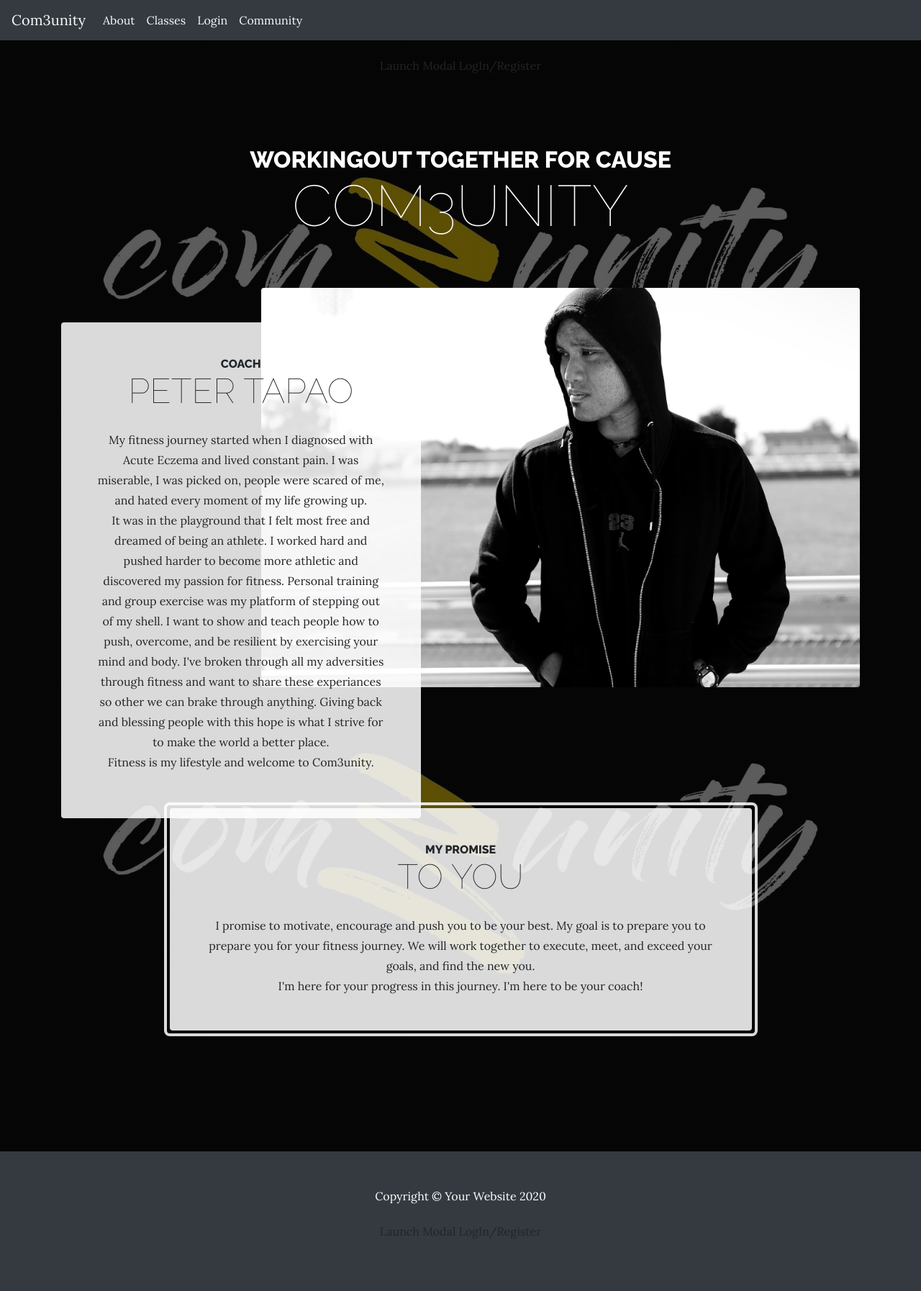
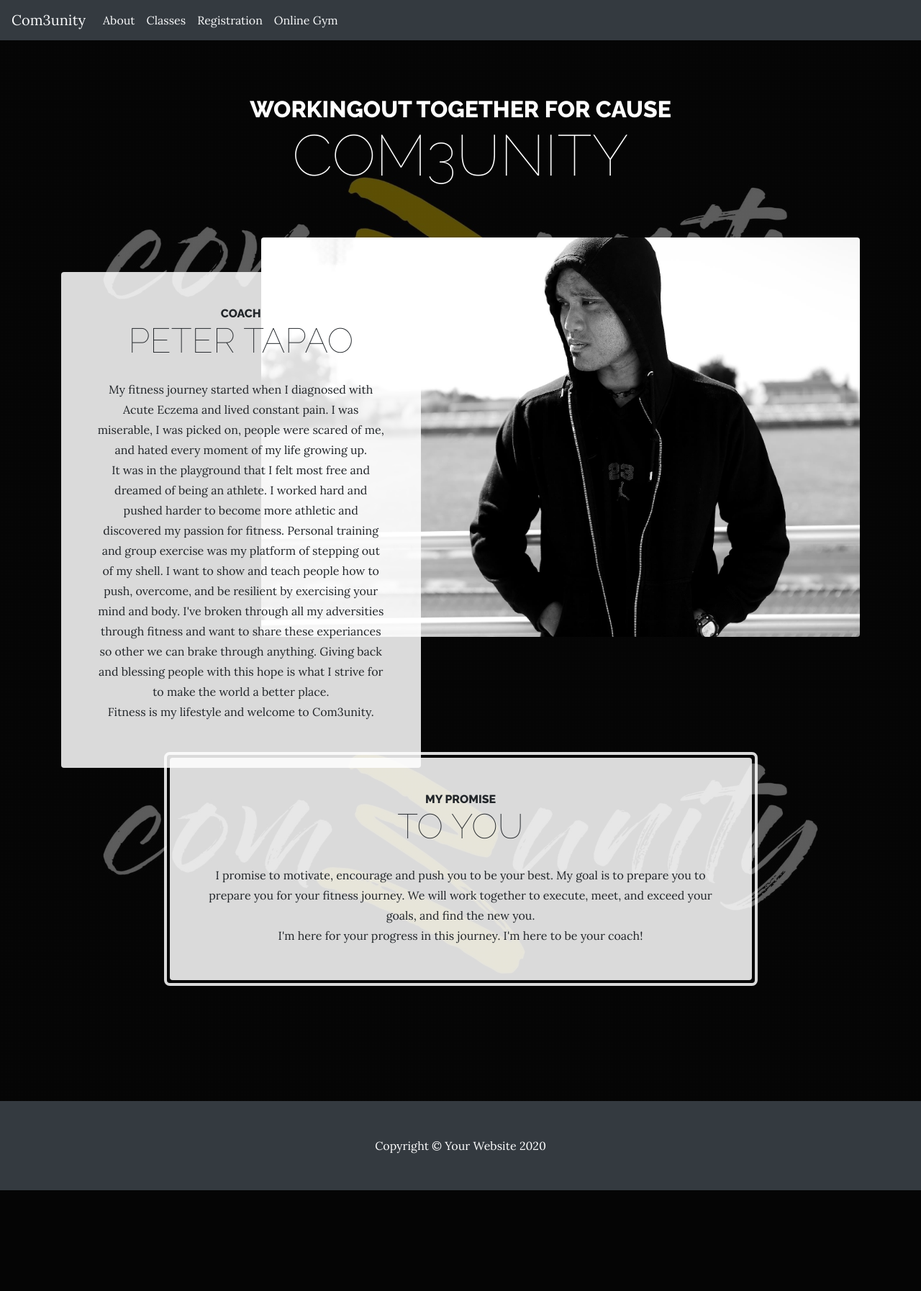
Before and after one commit to proj-algos-july2020/solo_project_jeffJ, a Django app: page / in a window 1280 px wide. Shown: the whole page at 72% size. After the commit the page ends 1654 px from the top, so only its background shows below. Run offline with Django 3.2, Linux system fonts and the light colour scheme; some libraries are stand-ins or nearby versions.

Commit message:
finalized index and modal pop up routes needing to be added and needing to import zoom meeting into project

```diff
--- a/petesapp/templates/index.html
+++ b/petesapp/templates/index.html
@@ -4,13 +4,20 @@
 <head>
     <meta charset="UTF-8">
     <meta name="viewport" content="width=device-width, initial-scale=1.0">
-    <title>Document</title>
+    <title>Com3unity Fitness</title>
 
 
     <link rel="stylesheet" href="https://stackpath.bootstrapcdn.com/bootstrap/4.3.1/css/bootstrap.min.css" integrity="sha384-ggOyR0iXCbMQv3Xipma34MD+dH/1fQ784/j6cY/iJTQUOhcWr7x9JvoRxT2MZw1T" crossorigin="anonymous">
 
     <link href="https://fonts.googleapis.com/css?family=Raleway:100,100i,200,200i,300,300i,400,400i,500,500i,600,600i,700,700i,800,800i,900,900i" rel="stylesheet">
     <link href="https://fonts.googleapis.com/css?family=Lora:400,400i,700,700i" rel="stylesheet">
+
+    <script src="https://apis.google.com/js/platform.js" async defer></script>
+    <meta name="google-signin-client_id" content="YOUR_CLIENT_ID.apps.googleusercontent.com">
+
+    <div id="fb-root"></div>
+    <script async defer crossorigin="anonymous" src="https://connect.facebook.net/en_US/sdk.js#xfbml=1&version=v8.0&appId=649411619055809&autoLogAppEvents=1" nonce="zceEojnQ"></script>
+
 
     {% load static %}
     <link rel="stylesheet" href="{% static 'css/index.css' %}">
@@ -19,7 +26,7 @@
 </head>
 <body>
 
-  <!-- floating -->
+  <!-- nav bar -->
   <nav class="navbar navbar-expand-lg navbar-light bg-dark">
     <a class="navbar-brand text-light" href="/" > Com3unity </a>
     <button class="navbar-toggler" type="button" data-toggle="collapse" data-target="#navbarSupportedContent" aria-controls="navbarSupportedContent" aria-expanded="false" aria-label="Toggle navigation">
@@ -34,14 +41,16 @@
         <li class="nav-item">
           <a class="nav-link text-light" href="/classes">Classes</a>
         </li>
-        <!-- Trigger the modal with a button -->
+        <!-- Trigger the modal registration -->
         <li class="nav-item">
-            <a class="nav-link text-light" href="" data-toggle="modal" data-target="#modalLRForm">Login</a>
+            <a class="nav-link text-light" href="" data-toggle="modal" data-target="#modalRegistration">Registration</a>
           </li>
         </li>
+        <!-- Trigger the modal login to gym -->
         <li class="nav-item">
-          <a class="nav-link  text-light" href="#">Community</a>
+          <a class="nav-link text-light" href="" data-toggle="modal" data-target="#modalLogin">Online Gym</a>
         </li>
+      </li>
       </ul>
       <form class="form-inline my-2 my-lg-0">
       </form>
@@ -49,115 +58,80 @@
   </nav>
 
 
-</div>
-
-  <!--Modal: Login / Register Form-->
-  <div class="modal fade" id="modalLRForm" tabindex="-1" role="dialog" aria-labelledby="myModalLabel" aria-hidden="true">
-    <div class="modal-dialog cascading-modal" role="document">
-      <!--Content-->
+  <!--Modal: Registrations -->
+  <div class="modal fade" id="modalRegistration" tabindex="-1" role="dialog" aria-labelledby="exampleModalLabel" aria-hidden="true">
+    <div class="modal-dialog" role="document">
       <div class="modal-content">
-
-        <!--Modal cascading tabs-->
-        <div class="modal-c-tabs">
-
-          <!-- Nav tabs -->
-          <ul class="nav nav-tabs md-tabs tabs-2 light-blue darken-3" role="tablist">
-            <li class="nav-item">
-              <a class="nav-link active" data-toggle="tab" href="#panel7" role="tab"><i class="fas fa-user mr-1"></i>
-                Login</a>
-            </li>
-            <li class="nav-item">
-              <a class="nav-link" data-toggle="tab" href="#panel8" role="tab"><i class="fas fa-user-plus mr-1"></i>
-                Register</a>
-            </li>
-          </ul>
-
-          <!-- Tab panels -->
-          <div class="tab-content">
-            <!--Panel 7-->
-            <div class="tab-pane fade in show active" id="panel7" role="tabpanel">
-
-              <!--Body-->
-              <div class="modal-body mb-1">
-                <div class="md-form form-sm mb-5">
-                  <i class="fas fa-envelope prefix"></i>
-                  <input type="email" id="modalLRInput10" class="form-control form-control-sm validate">
-                  <label data-error="wrong" data-success="right" for="modalLRInput10">Your email</label>
-                </div>
-
-                <div class="md-form form-sm mb-4">
-                  <i class="fas fa-lock prefix"></i>
-                  <input type="password" id="modalLRInput11" class="form-control form-control-sm validate">
-                  <label data-error="wrong" data-success="right" for="modalLRInput11">Your password</label>
-                </div>
-                <div class="text-center mt-2">
-                  <button class="btn btn-info">Log in <i class="fas fa-sign-in ml-1"></i></button>
-                </div>
-              </div>
-              <!--Footer-->
-              <div class="modal-footer">
-                <div class="options text-center text-md-right mt-1">
-                  <p>Not a member? <a href="#" class="blue-text">Sign Up</a></p>
-                  <p>Forgot <a href="#" class="blue-text">Password?</a></p>
-                </div>
-                <button type="button" class="btn btn-outline-info waves-effect ml-auto" data-dismiss="modal">Close</button>
-              </div>
-
+        <div class="modal-header">
+          <h5 class="modal-title" id="exampleModalLabel">Registration</h5>
+          <button type="button" class="close" data-dismiss="modal" aria-label="Close">
+            <span aria-hidden="true">&times;</span>
+          </button>
+        </div>
+        <div class="modal-body">
+          <form>
+            <div class="form-group">
+              <label for="recipient-name" class="col-form-label">Email</label>
+              <input type="text" class="form-control" id="email">
             </div>
-            <!--/.Panel 7-->
-
-            <!--Panel 8-->
-            <div class="tab-pane fade" id="panel8" role="tabpanel">
-
-              <!--Body-->
-              <div class="modal-body">
-                <div class="md-form form-sm mb-5">
-                  <i class="fas fa-envelope prefix"></i>
-                  <input type="email" id="modalLRInput12" class="form-control form-control-sm validate">
-                  <label data-error="wrong" data-success="right" for="modalLRInput12">Your email</label>
-                </div>
-
-                <div class="md-form form-sm mb-5">
-                  <i class="fas fa-lock prefix"></i>
-                  <input type="password" id="modalLRInput13" class="form-control form-control-sm validate">
-                  <label data-error="wrong" data-success="right" for="modalLRInput13">Your password</label>
-                </div>
-
-                <div class="md-form form-sm mb-4">
-                  <i class="fas fa-lock prefix"></i>
-                  <input type="password" id="modalLRInput14" class="form-control form-control-sm validate">
-                  <label data-error="wrong" data-success="right" for="modalLRInput14">Repeat password</label>
-                </div>
-
-                <div class="text-center form-sm mt-2">
-                  <button class="btn btn-info">Sign up <i class="fas fa-sign-in ml-1"></i></button>
-                </div>
-
-              </div>
-              <!--Footer-->
-              <div class="modal-footer">
-                <div class="options text-right">
-                  <p class="pt-1">Already have an account? <a href="#" class="blue-text">Log In</a></p>
-                </div>
-                <button type="button" class="btn btn-outline-info waves-effect ml-auto" data-dismiss="modal">Close</button>
-              </div>
+            <div class="form-group">
+              <label for="recipient-name" class="col-form-label">User Name</label>
+              <input type="text" class="form-control" id="username">
             </div>
-            <!--/.Panel 8-->
-          </div>
-
+            <div class="form-group">
+              <label for="recipient-name" class="col-form-label">Password</label>
+              <input type="text" class="form-control" id="password">
+            </div>
+            <label for="recipient-name" class="col-form-label">Confirm Password</label>
+            <input type="text" class="form-control" id="cpassword">
+          </form>
+          <!-- google login -->
+          <div class="g-signin2" data-onsuccess="onSignIn"></div>
+          <!-- facebook login -->
+          <div class="fb-login-button" data-size="small" data-button-type="continue_with" data-layout="default" data-auto-logout-link="false" data-use-continue-as="false" data-width=""></div>
+        </div>
+        <div class="modal-footer">
+          <button type="button" class="btn btn-secondary" data-dismiss="modal">Close</button>
+          <button type="button" class="btn btn-primary">Register</button>
         </div>
       </div>
-      <!--/.Content-->
     </div>
   </div>
-  <!--Modal: Login / Register Form-->
+   <!--Modal: Registrations -->
+   <div class="modal fade" id="modalLogin" tabindex="-1" role="dialog" aria-labelledby="exampleModalLabel" aria-hidden="true">
+    <div class="modal-dialog" role="document">
+      <div class="modal-content">
+        <div class="modal-header">
+          <h5 class="modal-title" id="exampleModalLabel">Login</h5>
+          <button type="button" class="close" data-dismiss="modal" aria-label="Close">
+            <span aria-hidden="true">&times;</span>
+          </button>
+        </div>
+        <div class="modal-body">
+          <form>
+            <div class="form-group">
+              <label for="recipient-name" class="col-form-label">User Name</label>
+              <input type="text" class="form-control" id="username">
+            </div>
+            <div class="form-group">
+              <label for="recipient-name" class="col-form-label">Password</label>
+              <input type="text" class="form-control" id="Password">
+            </div>
+          </form>
+          <!-- google login -->
+          <div class="g-signin2" data-onsuccess="onSignIn"></div>
+          <!-- facebook login -->
+          <div class="fb-login-button" data-size="small" data-button-type="continue_with" data-layout="default" data-auto-logout-link="false" data-use-continue-as="false" data-width=""></div>
+        </div>
+        <div class="modal-footer">
+          <button type="button" class="btn btn-secondary" data-dismiss="modal">Close</button>
+          <button type="button" class="btn btn-primary">Login</button>
+        </div>
+      </div>
+    </div>
+  </div>
 
-<div class="text-center">
-  <a href="" class="btn btn-default btn-rounded my-3" data-toggle="modal" data-target="#modalLRForm">Launch
-    Modal LogIn/Register</a>
-</div>
 
- <!-- body intergrated -->
 
   <h1 class="site-heading text-center text-white d-none d-lg-block">
     <span class="site-heading-upper text-white mb-3">Workingout together for cause</span>
@@ -211,14 +185,7 @@
     </div>
 
 
-
-
-<div class="text-center">
-  <a href="" class="btn btn-default btn-rounded my-3" data-toggle="modal" data-target="#modalLRForm">Launch
-    Modal LogIn/Register</a>
 </div>
-
-  </div>
     <script src="https://code.jquery.com/jquery-3.3.1.slim.min.js" integrity="sha384-q8i/X+965DzO0rT7abK41JStQIAqVgRVzpbzo5smXKp4YfRvH+8abtTE1Pi6jizo" crossorigin="anonymous"></script>
     <script src="https://cdnjs.cloudflare.com/ajax/libs/popper.js/1.14.7/umd/popper.min.js" integrity="sha384-UO2eT0CpHqdSJQ6hJty5KVphtPhzWj9WO1clHTMGa3JDZwrnQq4sF86dIHNDz0W1" crossorigin="anonymous"></script>
     <script src="https://stackpath.bootstrapcdn.com/bootstrap/4.3.1/js/bootstrap.min.js" integrity="sha384-JjSmVgyd0p3pXB1rRibZUAYoIIy6OrQ6VrjIEaFf/nJGzIxFDsf4x0xIM+B07jRM" crossorigin="anonymous"></script>
--- a/petesapp/urls.py
+++ b/petesapp/urls.py
@@ -4,12 +4,11 @@ from . import views
 urlpatterns = [
     path('', views.index),
     path('classes', views.classes),
-    path('appointment', views.appointment)
+    path('gym', views.gym),
 
     # path('login', views.login),
     # path('registration', views.registration),
     # path('reg', views.regPost),
-    # path('user', views.userPage),
     # path('comments', views.comments),
     # path('logout', views.logout),
     # path('chat', views.chat),
--- a/petesapp/views.py
+++ b/petesapp/views.py
@@ -12,13 +12,10 @@ def index(request):
 def classes(req):
     return render(req, 'classes.html')
 
-def appointment(req):
-    return render(req, 'appointment.html')
-
 def registration(request):
     return render(request, 'registration.html')
 
-def userPage(request):
+def gym(request):
     if 'id' not in request.session:
         return redirect('/')
     chat = Chat()
@@ -29,7 +26,7 @@ def userPage(request):
     }
     print(context['current_user'])
 
-    return render(request, 'user.html', context)
+    return render(request, 'gym.html', context)
 
 def videos(request):
     print(request.session['id'])
```
Also changed, not shown: petesapp/templates/appointment.html (deleted, +0 -13 lines), petesapp/templates/classes.html (+47 -3 lines), README.md, petesapp/templates/gym.html (renamed from petesapp/templates/user.html).
